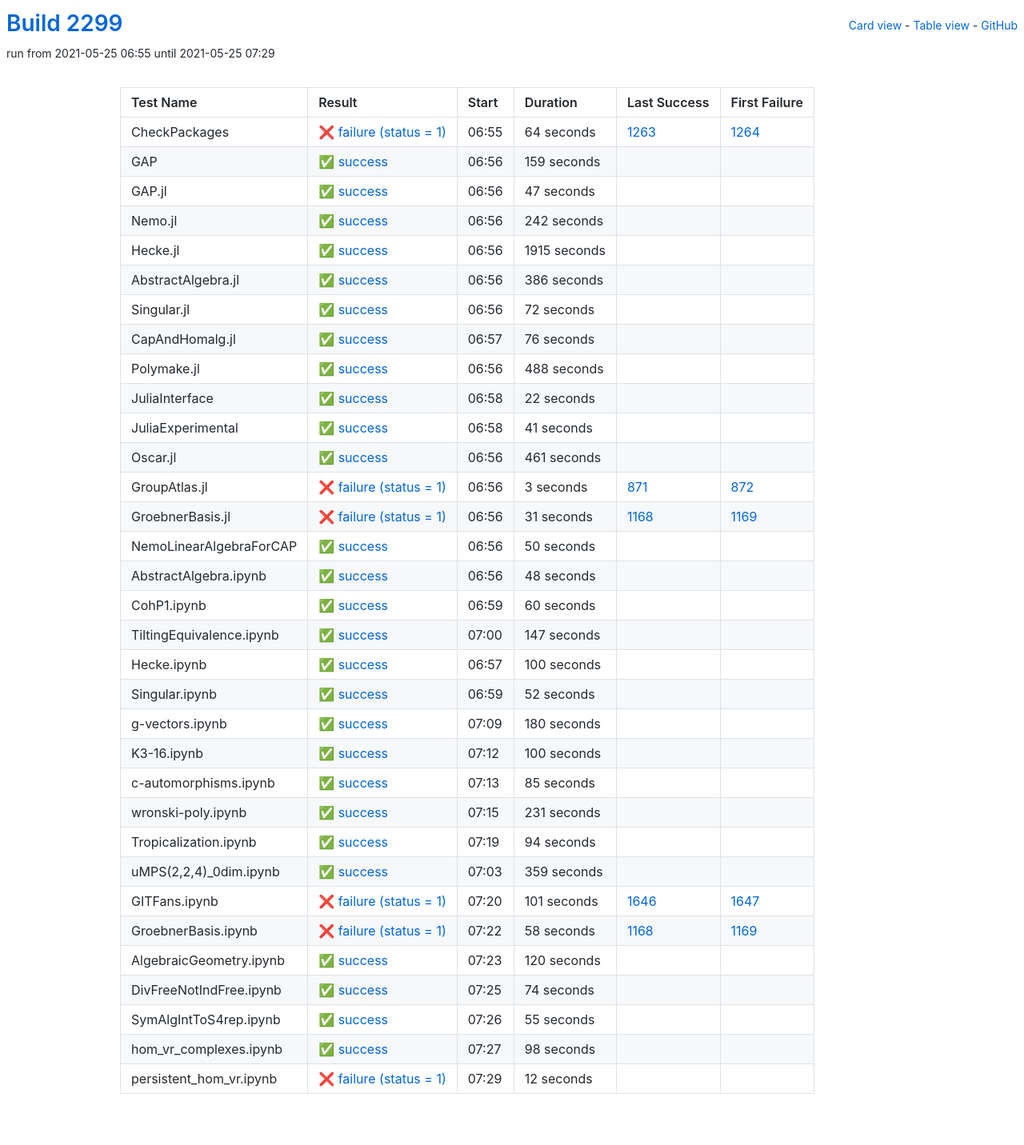
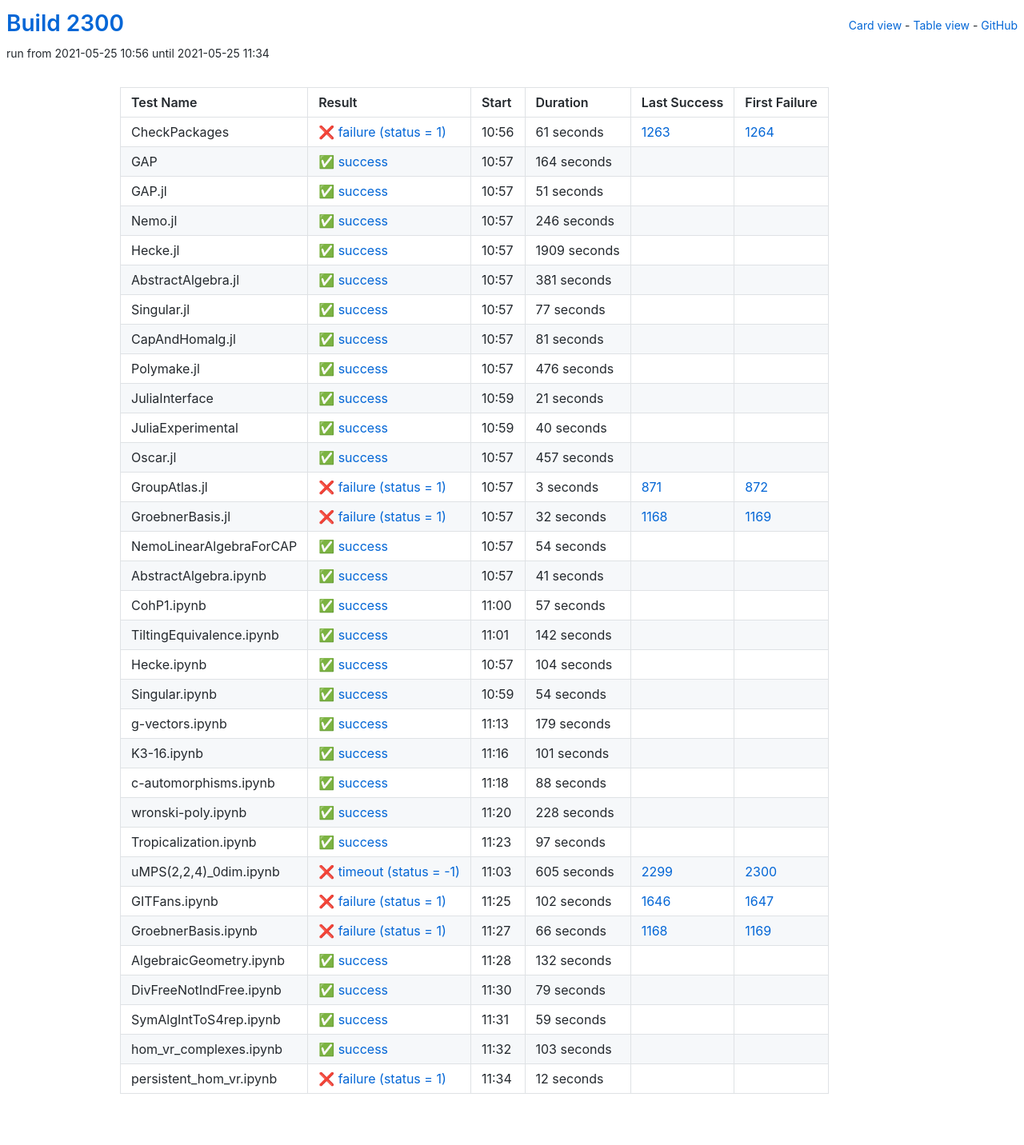
Before and after one commit to oscar-system/oscar-ci-status-stable, a Jekyll site: the page built from table.html, in a window 1280 px wide. Shown: the whole page at 80% size. Built offline with Jekyll 4.4.1, drawn with Linux system fonts in a browser that asks for light colours.

Commit message:
Build #2300

```diff
--- a/_data/ci.yml
+++ b/_data/ci.yml
@@ -1,6 +1,6 @@
 ---
-build: 2299
-build_url: https://oscarci.mathematik.uni-kl.de/job/oscar-stable/2299/
+build: 2300
+build_url: https://oscarci.mathematik.uni-kl.de/job/oscar-stable/2300/
 job: oscar-stable
 organization: oscar-system
 repo: oscar-ci-status-stable
@@ -8,152 +8,152 @@ repourl: https://github.com/oscar-system/oscar-ci-status-stable
 tests:
 - name: CheckPackages
   id: checkpackages
-  log: https://oscarci.mathematik.uni-kl.de/job/oscar-stable/2299/artifact/logs/build-2299/CheckPackages.log
-  start: 2021-05-25 06:55
+  log: https://oscarci.mathematik.uni-kl.de/job/oscar-stable/2300/artifact/logs/build-2300/CheckPackages.log
+  start: 2021-05-25 10:56
   success: false
   exitcode: 1
   status: failure
-  duration: 64
+  duration: 61
   last_success: 1263
   last_success_url: https://oscarci.mathematik.uni-kl.de/job/oscar-stable/1263/
   first_failure: 1264
   first_failure_url: https://oscarci.mathematik.uni-kl.de/job/oscar-stable/1264/
 - name: GAP
   id: gap
-  log: https://oscarci.mathematik.uni-kl.de/job/oscar-stable/2299/artifact/logs/build-2299/GAP.log
-  start: 2021-05-25 06:56
+  log: https://oscarci.mathematik.uni-kl.de/job/oscar-stable/2300/artifact/logs/build-2300/GAP.log
+  start: 2021-05-25 10:57
   success: true
   exitcode: 0
   status: success
-  duration: 159
+  duration: 164
   last_success: false
   last_success_url:
   first_failure: false
   first_failure_url:
 - name: GAP.jl
   id: gap-jl
-  log: https://oscarci.mathematik.uni-kl.de/job/oscar-stable/2299/artifact/logs/build-2299/GAP.jl.log
-  start: 2021-05-25 06:56
+  log: https://oscarci.mathematik.uni-kl.de/job/oscar-stable/2300/artifact/logs/build-2300/GAP.jl.log
+  start: 2021-05-25 10:57
   success: true
   exitcode: 0
   status: success
-  duration: 47
+  duration: 51
   last_success: false
   last_success_url:
   first_failure: false
   first_failure_url:
 - name: Nemo.jl
   id: nemo-jl
-  log: https://oscarci.mathematik.uni-kl.de/job/oscar-stable/2299/artifact/logs/build-2299/Nemo.jl.log
-  start: 2021-05-25 06:56
+  log: https://oscarci.mathematik.uni-kl.de/job/oscar-stable/2300/artifact/logs/build-2300/Nemo.jl.log
+  start: 2021-05-25 10:57
   success: true
   exitcode: 0
   status: success
-  duration: 242
+  duration: 246
   last_success: false
   last_success_url:
   first_failure: false
   first_failure_url:
 - name: Hecke.jl
   id: hecke-jl
-  log: https://oscarci.mathematik.uni-kl.de/job/oscar-stable/2299/artifact/logs/build-2299/Hecke.jl.log
-  start: 2021-05-25 06:56
+  log: https://oscarci.mathematik.uni-kl.de/job/oscar-stable/2300/artifact/logs/build-2300/Hecke.jl.log
+  start: 2021-05-25 10:57
   success: true
   exitcode: 0
   status: success
-  duration: 1915
+  duration: 1909
   last_success: false
   last_success_url:
   first_failure: false
   first_failure_url:
 - name: AbstractAlgebra.jl
   id: abstractalgebra-jl
-  log: https://oscarci.mathematik.uni-kl.de/job/oscar-stable/2299/artifact/logs/build-2299/AbstractAlgebra.jl.log
-  start: 2021-05-25 06:56
+  log: https://oscarci.mathematik.uni-kl.de/job/oscar-stable/2300/artifact/logs/build-2300/AbstractAlgebra.jl.log
+  start: 2021-05-25 10:57
   success: true
   exitcode: 0
   status: success
-  duration: 386
+  duration: 381
   last_success: false
   last_success_url:
   first_failure: false
   first_failure_url:
 - name: Singular.jl
   id: singular-jl
-  log: https://oscarci.mathematik.uni-kl.de/job/oscar-stable/2299/artifact/logs/build-2299/Singular.jl.log
-  start: 2021-05-25 06:56
+  log: https://oscarci.mathematik.uni-kl.de/job/oscar-stable/2300/artifact/logs/build-2300/Singular.jl.log
+  start: 2021-05-25 10:57
   success: true
   exitcode: 0
   status: success
-  duration: 72
+  duration: 77
   last_success: false
   last_success_url:
   first_failure: false
   first_failure_url:
 - name: CapAndHomalg.jl
   id: capandhomalg-jl
-  log: https://oscarci.mathematik.uni-kl.de/job/oscar-stable/2299/artifact/logs/build-2299/CapAndHomalg.jl.log
-  start: 2021-05-25 06:57
+  log: https://oscarci.mathematik.uni-kl.de/job/oscar-stable/2300/artifact/logs/build-2300/CapAndHomalg.jl.log
+  start: 2021-05-25 10:57
   success: true
   exitcode: 0
   status: success
-  duration: 76
+  duration: 81
   last_success: false
   last_success_url:
   first_failure: false
   first_failure_url:
 - name: Polymake.jl
   id: polymake-jl
-  log: https://oscarci.mathematik.uni-kl.de/job/oscar-stable/2299/artifact/logs/build-2299/Polymake.jl.log
-  start: 2021-05-25 06:56
+  log: https://oscarci.mathematik.uni-kl.de/job/oscar-stable/2300/artifact/logs/build-2300/Polymake.jl.log
+  start: 2021-05-25 10:57
   success: true
   exitcode: 0
   status: success
-  duration: 488
+  duration: 476
   last_success: false
   last_success_url:
   first_failure: false
   first_failure_url:
 - name: JuliaInterface
   id: juliainterface
-  log: https://oscarci.mathematik.uni-kl.de/job/oscar-stable/2299/artifact/logs/build-2299/JuliaInterface.log
-  start: 2021-05-25 06:58
+  log: https://oscarci.mathematik.uni-kl.de/job/oscar-stable/2300/artifact/logs/build-2300/JuliaInterface.log
+  start: 2021-05-25 10:59
   success: true
   exitcode: 0
   status: success
-  duration: 22
+  duration: 21
   last_success: false
   last_success_url:
   first_failure: false
   first_failure_url:
 - name: JuliaExperimental
   id: juliaexperimental
-  log: https://oscarci.mathematik.uni-kl.de/job/oscar-stable/2299/artifact/logs/build-2299/JuliaExperimental.log
-  start: 2021-05-25 06:58
+  log: https://oscarci.mathematik.uni-kl.de/job/oscar-stable/2300/artifact/logs/build-2300/JuliaExperimental.log
+  start: 2021-05-25 10:59
   success: true
   exitcode: 0
   status: success
-  duration: 41
+  duration: 40
   last_success: false
   last_success_url:
   first_failure: false
   first_failure_url:
 - name: Oscar.jl
   id: oscar-jl
-  log: https://oscarci.mathematik.uni-kl.de/job/oscar-stable/2299/artifact/logs/build-2299/Oscar.jl.log
-  start: 2021-05-25 06:56
+  log: https://oscarci.mathematik.uni-kl.de/job/oscar-stable/2300/artifact/logs/build-2300/Oscar.jl.log
+  start: 2021-05-25 10:57
   success: true
   exitcode: 0
   status: success
-  duration: 461
+  duration: 457
   last_success: false
   last_success_url:
   first_failure: false
   first_failure_url:
 - name: GroupAtlas.jl
   id: groupatlas-jl
-  log: https://oscarci.mathematik.uni-kl.de/job/oscar-stable/2299/artifact/logs/build-2299/GroupAtlas.jl.log
-  start: 2021-05-25 06:56
+  log: https://oscarci.mathematik.uni-kl.de/job/oscar-stable/2300/artifact/logs/build-2300/GroupAtlas.jl.log
+  start: 2021-05-25 10:57
   success: false
   exitcode: 1
   status: failure
@@ -164,236 +164,236 @@ tests:
   first_failure_url: https://oscarci.mathematik.uni-kl.de/job/oscar-stable/872/
 - name: GroebnerBasis.jl
   id: groebnerbasis-jl
-  log: https://oscarci.mathematik.uni-kl.de/job/oscar-stable/2299/artifact/logs/build-2299/GroebnerBasis.jl.log
-  start: 2021-05-25 06:56
+  log: https://oscarci.mathematik.uni-kl.de/job/oscar-stable/2300/artifact/logs/build-2300/GroebnerBasis.jl.log
+  start: 2021-05-25 10:57
   success: false
   exitcode: 1
   status: failure
-  duration: 31
+  duration: 32
   last_success: 1168
   last_success_url: https://oscarci.mathematik.uni-kl.de/job/oscar-stable/1168/
   first_failure: 1169
   first_failure_url: https://oscarci.mathematik.uni-kl.de/job/oscar-stable/1169/
 - name: NemoLinearAlgebraForCAP
   id: nemolinearalgebraforcap
-  log: https://oscarci.mathematik.uni-kl.de/job/oscar-stable/2299/artifact/logs/build-2299/NemoLinearAlgebraForCAP.log
-  start: 2021-05-25 06:56
+  log: https://oscarci.mathematik.uni-kl.de/job/oscar-stable/2300/artifact/logs/build-2300/NemoLinearAlgebraForCAP.log
+  start: 2021-05-25 10:57
   success: true
   exitcode: 0
   status: success
-  duration: 50
+  duration: 54
   last_success: false
   last_success_url:
   first_failure: false
   first_failure_url:
 - name: AbstractAlgebra.ipynb
   id: abstractalgebra-ipynb
-  log: https://oscarci.mathematik.uni-kl.de/job/oscar-stable/2299/artifact/logs/build-2299/AbstractAlgebra.ipynb.log
-  start: 2021-05-25 06:56
+  log: https://oscarci.mathematik.uni-kl.de/job/oscar-stable/2300/artifact/logs/build-2300/AbstractAlgebra.ipynb.log
+  start: 2021-05-25 10:57
   success: true
   exitcode: 0
   status: success
-  duration: 48
+  duration: 41
   last_success: false
   last_success_url:
   first_failure: false
   first_failure_url:
 - name: CohP1.ipynb
   id: cohp1-ipynb
-  log: https://oscarci.mathematik.uni-kl.de/job/oscar-stable/2299/artifact/logs/build-2299/CohP1.ipynb.log
-  start: 2021-05-25 06:59
+  log: https://oscarci.mathematik.uni-kl.de/job/oscar-stable/2300/artifact/logs/build-2300/CohP1.ipynb.log
+  start: 2021-05-25 11:00
   success: true
   exitcode: 0
   status: success
-  duration: 60
+  duration: 57
   last_success: false
   last_success_url:
   first_failure: false
   first_failure_url:
 - name: TiltingEquivalence.ipynb
   id: tiltingequivalence-ipynb
-  log: https://oscarci.mathematik.uni-kl.de/job/oscar-stable/2299/artifact/logs/build-2299/TiltingEquivalence.ipynb.log
-  start: 2021-05-25 07:00
+  log: https://oscarci.mathematik.uni-kl.de/job/oscar-stable/2300/artifact/logs/build-2300/TiltingEquivalence.ipynb.log
+  start: 2021-05-25 11:01
   success: true
   exitcode: 0
   status: success
-  duration: 147
+  duration: 142
   last_success: false
   last_success_url:
   first_failure: false
   first_failure_url:
 - name: Hecke.ipynb
   id: hecke-ipynb
-  log: https://oscarci.mathematik.uni-kl.de/job/oscar-stable/2299/artifact/logs/build-2299/Hecke.ipynb.log
-  start: 2021-05-25 06:57
+  log: https://oscarci.mathematik.uni-kl.de/job/oscar-stable/2300/artifact/logs/build-2300/Hecke.ipynb.log
+  start: 2021-05-25 10:57
   success: true
   exitcode: 0
   status: success
-  duration: 100
+  duration: 104
   last_success: false
   last_success_url:
   first_failure: false
   first_failure_url:
 - name: Singular.ipynb
   id: singular-ipynb
-  log: https://oscarci.mathematik.uni-kl.de/job/oscar-stable/2299/artifact/logs/build-2299/Singular.ipynb.log
-  start: 2021-05-25 06:59
+  log: https://oscarci.mathematik.uni-kl.de/job/oscar-stable/2300/artifact/logs/build-2300/Singular.ipynb.log
+  start: 2021-05-25 10:59
   success: true
   exitcode: 0
   status: success
-  duration: 52
+  duration: 54
   last_success: false
   last_success_url:
   first_failure: false
   first_failure_url:
 - name: g-vectors.ipynb
   id: g-vectors-ipynb
-  log: https://oscarci.mathematik.uni-kl.de/job/oscar-stable/2299/artifact/logs/build-2299/g-vectors.ipynb.log
-  start: 2021-05-25 07:09
+  log: https://oscarci.mathematik.uni-kl.de/job/oscar-stable/2300/artifact/logs/build-2300/g-vectors.ipynb.log
+  start: 2021-05-25 11:13
   success: true
   exitcode: 0
   status: success
-  duration: 180
+  duration: 179
   last_success: false
   last_success_url:
   first_failure: false
   first_failure_url:
 - name: K3-16.ipynb
   id: k3-16-ipynb
-  log: https://oscarci.mathematik.uni-kl.de/job/oscar-stable/2299/artifact/logs/build-2299/K3-16.ipynb.log
-  start: 2021-05-25 07:12
+  log: https://oscarci.mathematik.uni-kl.de/job/oscar-stable/2300/artifact/logs/build-2300/K3-16.ipynb.log
+  start: 2021-05-25 11:16
   success: true
   exitcode: 0
   status: success
-  duration: 100
+  duration: 101
   last_success: false
   last_success_url:
   first_failure: false
   first_failure_url:
 - name: c-automorphisms.ipynb
   id: c-automorphisms-ipynb
-  log: https://oscarci.mathematik.uni-kl.de/job/oscar-stable/2299/artifact/logs/build-2299/c-automorphisms.ipynb.log
-  start: 2021-05-25 07:13
+  log: https://oscarci.mathematik.uni-kl.de/job/oscar-stable/2300/artifact/logs/build-2300/c-automorphisms.ipynb.log
+  start: 2021-05-25 11:18
   success: true
   exitcode: 0
   status: success
-  duration: 85
+  duration: 88
   last_success: false
   last_success_url:
   first_failure: false
   first_failure_url:
 - name: wronski-poly.ipynb
   id: wronski-poly-ipynb
-  log: https://oscarci.mathematik.uni-kl.de/job/oscar-stable/2299/artifact/logs/build-2299/wronski-poly.ipynb.log
-  start: 2021-05-25 07:15
+  log: https://oscarci.mathematik.uni-kl.de/job/oscar-stable/2300/artifact/logs/build-2300/wronski-poly.ipynb.log
+  start: 2021-05-25 11:20
   success: true
   exitcode: 0
   status: success
-  duration: 231
+  duration: 228
   last_success: false
   last_success_url:
   first_failure: false
   first_failure_url:
 - name: Tropicalization.ipynb
   id: tropicalization-ipynb
-  log: https://oscarci.mathematik.uni-kl.de/job/oscar-stable/2299/artifact/logs/build-2299/Tropicalization.ipynb.log
-  start: 2021-05-25 07:19
+  log: https://oscarci.mathematik.uni-kl.de/job/oscar-stable/2300/artifact/logs/build-2300/Tropicalization.ipynb.log
+  start: 2021-05-25 11:23
   success: true
   exitcode: 0
   status: success
-  duration: 94
+  duration: 97
   last_success: false
   last_success_url:
   first_failure: false
   first_failure_url:
 - name: uMPS(2,2,4)_0dim.ipynb
   id: umps-2-2-4-0dim-ipynb
-  log: https://oscarci.mathematik.uni-kl.de/job/oscar-stable/2299/artifact/logs/build-2299/uMPS-2-2-4-_0dim.ipynb.log
-  start: 2021-05-25 07:03
-  success: true
-  exitcode: 0
-  status: success
-  duration: 359
-  last_success: false
-  last_success_url:
-  first_failure: false
-  first_failure_url:
+  log: https://oscarci.mathematik.uni-kl.de/job/oscar-stable/2300/artifact/logs/build-2300/uMPS-2-2-4-_0dim.ipynb.log
+  start: 2021-05-25 11:03
+  success: false
+  exitcode: -1
+  status: timeout
+  duration: 605
+  last_success: 2299
+  last_success_url: https://oscarci.mathematik.uni-kl.de/job/oscar-stable/2299/
+  first_failure: 2300
+  first_failure_url: https://oscarci.mathematik.uni-kl.de/job/oscar-stable/2300/
 - name: GITFans.ipynb
   id: gitfans-ipynb
-  log: https://oscarci.mathematik.uni-kl.de/job/oscar-stable/2299/artifact/logs/build-2299/GITFans.ipynb.log
-  start: 2021-05-25 07:20
+  log: https://oscarci.mathematik.uni-kl.de/job/oscar-stable/2300/artifact/logs/build-2300/GITFans.ipynb.log
+  start: 2021-05-25 11:25
   success: false
   exitcode: 1
   status: failure
-  duration: 101
+  duration: 102
   last_success: 1646
   last_success_url: https://oscarci.mathematik.uni-kl.de/job/oscar-stable/1646/
   first_failure: 1647
   first_failure_url: https://oscarci.mathematik.uni-kl.de/job/oscar-stable/1647/
 - name: GroebnerBasis.ipynb
   id: groebnerbasis-ipynb
-  log: https://oscarci.mathematik.uni-kl.de/job/oscar-stable/2299/artifact/logs/build-2299/GroebnerBasis.ipynb.log
-  start: 2021-05-25 07:22
+  log: https://oscarci.mathematik.uni-kl.de/job/oscar-stable/2300/artifact/logs/build-2300/GroebnerBasis.ipynb.log
+  start: 2021-05-25 11:27
   success: false
   exitcode: 1
   status: failure
-  duration: 58
+  duration: 66
   last_success: 1168
   last_success_url: https://oscarci.mathematik.uni-kl.de/job/oscar-stable/1168/
   first_failure: 1169
   first_failure_url: https://oscarci.mathematik.uni-kl.de/job/oscar-stable/1169/
 - name: AlgebraicGeometry.ipynb
   id: algebraicgeometry-ipynb
-  log: https://oscarci.mathematik.uni-kl.de/job/oscar-stable/2299/artifact/logs/build-2299/AlgebraicGeometry.ipynb.log
-  start: 2021-05-25 07:23
+  log: https://oscarci.mathematik.uni-kl.de/job/oscar-stable/2300/artifact/logs/build-2300/AlgebraicGeometry.ipynb.log
+  start: 2021-05-25 11:28
   success: true
   exitcode: 0
   status: success
-  duration: 120
+  duration: 132
   last_success: false
   last_success_url:
   first_failure: false
   first_failure_url:
 - name: DivFreeNotIndFree.ipynb
   id: divfreenotindfree-ipynb
-  log: https://oscarci.mathematik.uni-kl.de/job/oscar-stable/2299/artifact/logs/build-2299/DivFreeNotIndFree.ipynb.log
-  start: 2021-05-25 07:25
+  log: https://oscarci.mathematik.uni-kl.de/job/oscar-stable/2300/artifact/logs/build-2300/DivFreeNotIndFree.ipynb.log
+  start: 2021-05-25 11:30
   success: true
   exitcode: 0
   status: success
-  duration: 74
+  duration: 79
   last_success: false
   last_success_url:
   first_failure: false
   first_failure_url:
 - name: SymAlgIntToS4rep.ipynb
   id: symalginttos4rep-ipynb
-  log: https://oscarci.mathematik.uni-kl.de/job/oscar-stable/2299/artifact/logs/build-2299/SymAlgIntToS4rep.ipynb.log
-  start: 2021-05-25 07:26
+  log: https://oscarci.mathematik.uni-kl.de/job/oscar-stable/2300/artifact/logs/build-2300/SymAlgIntToS4rep.ipynb.log
+  start: 2021-05-25 11:31
   success: true
   exitcode: 0
   status: success
-  duration: 55
+  duration: 59
   last_success: false
   last_success_url:
   first_failure: false
   first_failure_url:
 - name: hom_vr_complexes.ipynb
   id: hom-vr-complexes-ipynb
-  log: https://oscarci.mathematik.uni-kl.de/job/oscar-stable/2299/artifact/logs/build-2299/hom_vr_complexes.ipynb.log
-  start: 2021-05-25 07:27
+  log: https://oscarci.mathematik.uni-kl.de/job/oscar-stable/2300/artifact/logs/build-2300/hom_vr_complexes.ipynb.log
+  start: 2021-05-25 11:32
   success: true
   exitcode: 0
   status: success
-  duration: 98
+  duration: 103
   last_success: false
   last_success_url:
   first_failure: false
   first_failure_url:
 - name: persistent_hom_vr.ipynb
   id: persistent-hom-vr-ipynb
-  log: https://oscarci.mathematik.uni-kl.de/job/oscar-stable/2299/artifact/logs/build-2299/persistent_hom_vr.ipynb.log
-  start: 2021-05-25 07:29
+  log: https://oscarci.mathematik.uni-kl.de/job/oscar-stable/2300/artifact/logs/build-2300/persistent_hom_vr.ipynb.log
+  start: 2021-05-25 11:34
   success: false
   exitcode: 1
   status: failure
```
Also changed, not shown: README.md.
